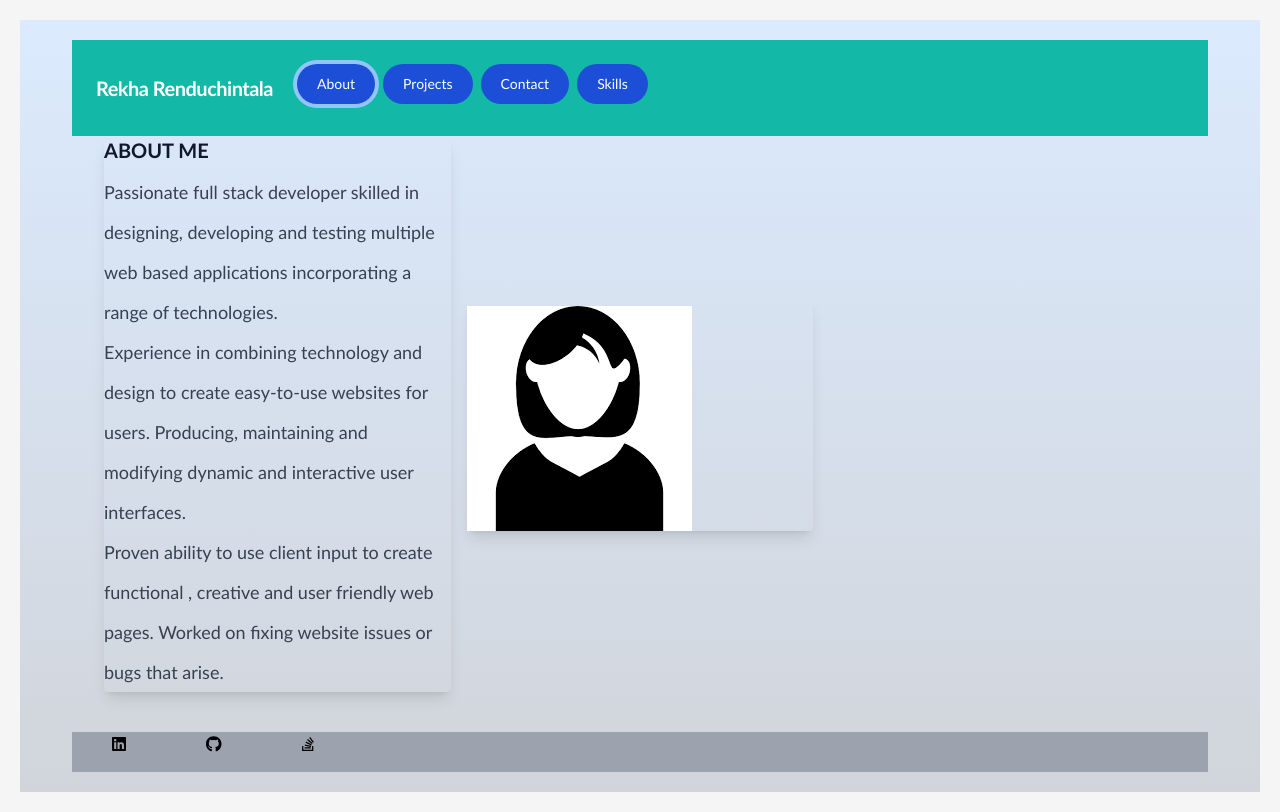
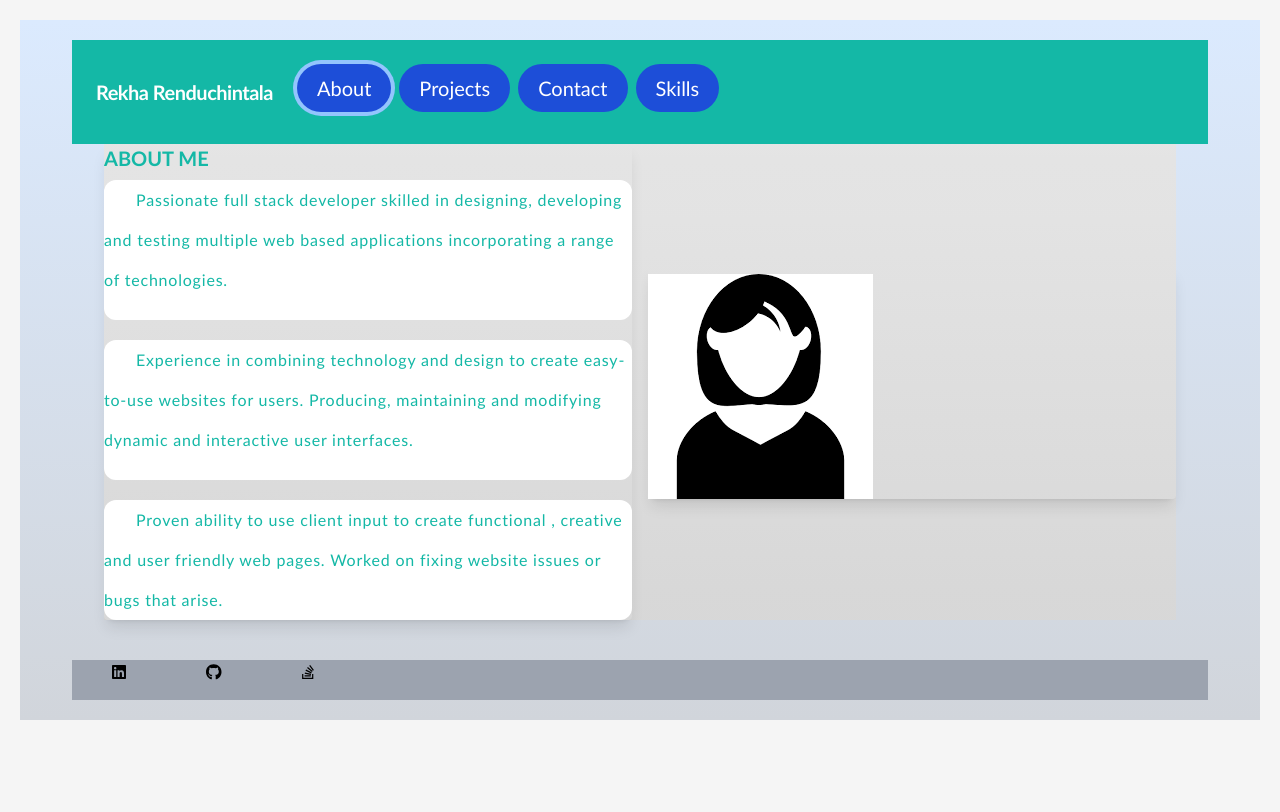
Before and after one commit to rekhawb/portfolio_r, a React (Create React App) app: page / in a window 1280 px wide. Built offline with nearby package versions, Linux system fonts and the light colour scheme.

Commit message:
styling changes

```diff
--- a/src/components/About.js
+++ b/src/components/About.js
@@ -8,23 +8,28 @@ function About(props){
 
     return (
 
-        <div className="container pb-10">
-        <div className="grid grid-cols-3 gap-4 flex items-center">
+        <div className="container pb-10 rounded-lg border-double">
+        <div className="grid grid-cols-2 gap-4 flex items-center backdrop-grayscale">
 
 
-    <div className="rounded  shadow-lg  ">
+    <div className="rounded  shadow-lg ">
 
-          <div className="text-gray-900 font-bold text-xl mb-2">ABOUT ME</div>
-          <p className="text-gray-700 text-base leading-10 text-lg"> Passionate full stack developer skilled in designing, developing and
+          <div className="text-gray-900 font-bold text-xl mb-2  text-teal-500 hover:text-blue-600 ">ABOUT ME</div>
+          <div className ="bg-white rounded-xl">
+          <p className="text-gray-700 text-base leading-10 text-2xl indent-8 tracking-wider text-teal-500 hover:text-blue-600  pb-5 mb-5"> Passionate full stack developer skilled in designing, developing and
         testing multiple web based applications incorporating a range of
         technologies. </p>
-        <p className="text-gray-700 text-base leading-10 text-lg">Experience in combining technology and design to create
+        </div>
+        <div className ="bg-white rounded-xl">
+        <p className="text-gray-700 text-base leading-10 text-2xl indent-8 tracking-wider text-teal-500 hover:text-blue-600 pb-5 mb-5"> Experience in combining technology and design to create
         easy-to-use websites for users. Producing, maintaining and modifying
         dynamic and interactive user interfaces. </p>
-        <p className="text-gray-700 text-base leading-10 text-lg">Proven ability to use client
+        </div>
+        <div className ="bg-white rounded-xl">
+        <p className="text-gray-700 text-base leading-10 text-2xl indent-8 tracking-wider text-teal-500 hover:text-blue-600"> Proven ability to use client
         input to create functional , creative and user friendly web pages.
         Worked on fixing website issues or bugs that arise.</p>
-
+        </div>
         </div>
 
 
--- a/src/components/Contact.js
+++ b/src/components/Contact.js
@@ -63,9 +63,14 @@ function Contact(props) {
 
   if (props.display === "Contact") {
     return (
-      <div className="w-full max-w-xs">
-        <form className="bg-white shadow-md rounded px-8 pt-6 pb-8 mb-4">
-          <div className="mb-4">
+      <div className="w-full max-w-xs backdrop-grayscale">
+      <div>
+      <p className="leading-10 text-lg indent-8 tracking-wider text-blue-500">Contact#: 404-XXX-XXXX</p>
+      <p className="leading-10 text-lg indent-8 tracking-wider text-blue-500">Email: dte.rekha@gmail.com</p>
+      </div>
+      <div className="w-full max-w-xs backdrop-grayscale">
+        <form className="bg-white shadow-md rounded px-8 pt-6 pb-8 mb-4 backdrop-grayscale">
+          <div className="mb-4 backdrop-grayscale">
             <label
               class="block text-gray-700 text-sm font-bold mb-2"
               for="name"
@@ -131,6 +136,7 @@ function Contact(props) {
           </div>
         </form>
       </div>
+      </div>
     );
   }
 }
--- a/src/components/Nav.js
+++ b/src/components/Nav.js
@@ -49,19 +49,19 @@ function Nav() {
 
       <div className="w-full block flex-grow lg:flex lg:items-center lg:w-auto">
         <div className="text-sm lg:flex-grow">
-          <button type="button" className="text-white bg-blue-700 hover:bg-blue-800 focus:outline-none focus:ring-4 focus:ring-blue-300 font-medium rounded-full text-sm px-5 py-2.5 text-center mr-2 mb-2 dark:bg-blue-600 dark:hover:bg-blue-700 dark:focus:ring-blue-800" id="About" onClick={handleClick}  autoFocus>
+          <button type="button" className="text-white bg-blue-700 hover:bg-blue-800 focus:outline-none focus:ring-4 focus:ring-blue-300 font-medium rounded-full text-xl px-5 py-2.5 text-center mr-2 mb-2 dark:bg-blue-600 dark:hover:bg-blue-700 dark:focus:ring-blue-800" id="About" onClick={handleClick}  autoFocus>
 
             About
           </button>
-          <button type="button" className="text-white bg-blue-700 hover:bg-blue-800 focus:outline-none focus:ring-4 focus:ring-blue-300 font-medium rounded-full text-sm px-5 py-2.5 text-center mr-2 mb-2 dark:bg-blue-600 dark:hover:bg-blue-700 dark:focus:ring-blue-800" id="Projects" onClick={handleClick}>
+          <button type="button" className="text-white bg-blue-700 hover:bg-blue-800 focus:outline-none focus:ring-4 focus:ring-blue-300 font-medium rounded-full text-xl px-5 py-2.5 text-center mr-2 mb-2 dark:bg-blue-600 dark:hover:bg-blue-700 dark:focus:ring-blue-800" id="Projects" onClick={handleClick}>
 
             Projects
           </button>
-          <button type="button"  className="text-white bg-blue-700 hover:bg-blue-800 focus:outline-none focus:ring-4 focus:ring-blue-300 font-medium rounded-full text-sm px-5 py-2.5 text-center mr-2 mb-2 dark:bg-blue-600 dark:hover:bg-blue-700 dark:focus:ring-blue-800" id="Contact" onClick={handleClick}>
+          <button type="button"  className="text-white bg-blue-700 hover:bg-blue-800 focus:outline-none focus:ring-4 focus:ring-blue-300 font-medium rounded-full text-xl px-5 py-2.5 text-center mr-2 mb-2 dark:bg-blue-600 dark:hover:bg-blue-700 dark:focus:ring-blue-800" id="Contact" onClick={handleClick}>
 
             Contact
           </button>
-          <button type="button" className="text-white bg-blue-700 hover:bg-blue-800 focus:outline-none focus:ring-4 focus:ring-blue-300 font-medium rounded-full text-sm px-5 py-2.5 text-center mr-2 mb-2 dark:bg-blue-600 dark:hover:bg-blue-700 dark:focus:ring-blue-800"  id="Skills" onClick={handleClick}>
+          <button type="button" className="text-white bg-blue-700 hover:bg-blue-800 focus:outline-none focus:ring-4 focus:ring-blue-300 font-medium rounded-full text-xl px-5 py-2.5 text-center mr-2 mb-2 dark:bg-blue-600 dark:hover:bg-blue-700 dark:focus:ring-blue-800"  id="Skills" onClick={handleClick}>
 
             Skills
           </button>
--- a/src/components/Projects.js
+++ b/src/components/Projects.js
@@ -7,7 +7,7 @@ import { faGithub} from '@fortawesome/free-brands-svg-icons';
 function Projects(props) {
   if (props.display === "Projects") {
     return (
-      <div className="grid grid-cols-3 gap-4 flex items-center pb-10">
+      <div className="grid grid-cols-3 gap-4 flex items-center pb-10 backdrop-grayscale">
 
         <div className="mb-4 mt-2 overflow-hidden  h-49 w-96">
           <img
--- a/src/components/Skills.js
+++ b/src/components/Skills.js
@@ -3,7 +3,7 @@ import React  from "react";
 function Skills(props) {
   if (props.display === "Skills") {
     return (
-      <div className="grid  pt-6 pl-6 pb-10 justify-content-center">
+      <div className="grid  pt-6 pl-6 pb-10 justify-content-center backdrop-grayscale">
         <div className="grid grid-cols-2 place-content-center  w-screen">
           <div className="rounded overflow-hidden shadow-lg w-1/2">
             <div className="text-blue-900 font-bold text-xl mb-2">
@@ -16,45 +16,47 @@ function Skills(props) {
             </div>
 
             <div>
-            <p>Proficiencies:</p>
-            <p> Front End Technologies</p>
+            <p className="leading-10 text-lg indent-8 tracking-wider text-blue-500">Proficiencies:</p>
+            <p className="leading-10 text-lg indent-8 tracking-wider text-blue-500">Front End Technologies</p>
             <ul className="list-disc" >
 
-<li className="list-disc mr-5 ml-5 pr-5 pl-5 leading-10 text-lg">
+<li className="list-disc mr-5 ml-5 pr-5 pl-5 leading-10 text-lg indent-8 tracking-wider text-teal-500 hover:text-blue-600">
 HTML
 </li>
-<li className="list-disc mr-5 ml-5 pr-5 pl-5 leading-10 text-lg">
+<li className="list-disc mr-5 ml-5 pr-5 pl-5 leading-10 text-lg indent-8 tracking-wider text-teal-500 hover:text-blue-600">
 CSS
 </li>
-<li className="list-disc mr-5 ml-5 pr-5 pl-5 leading-10 text-lg">
+<li className="list-disc mr-5 ml-5 pr-5 pl-5 leading-10 text-lg indent-8 tracking-wider text-teal-500 hover:text-blue-600">
+
 JAVASCRIPT
 </li>
-<li className="list-disc mr-5 ml-5 pr-5 pl-5 leading-10 text-lg">
+<li className="list-disc mr-5 ml-5 pr-5 pl-5 leading-10 text-lg indent-8 tracking-wider text-teal-500 hover:text-blue-600">
+
 REACT
 </li>
-<li className="list-disc mr-5 ml-5 pr-5 pl-5 leading-10 text-lg">
+<li className="list-disc mr-5 ml-5 pr-5 pl-5 leading-10 text-lg indent-8 tracking-wider text-teal-500 hover:text-blue-600">
 GRAPHQL
 </li>
 </ul>
 </div>
 
 <div>
-<p> Back End Technologies</p>
+<p className="leading-10 text-lg indent-8 tracking-wider text-blue-500"> Back End Technologies</p>
             <ul className="list-disc" >
 
-<li className="list-disc mr-5 ml-5 pr-5 pl-5 leading-10 text-lg">
+            <li className="list-disc mr-5 ml-5 pr-5 pl-5 leading-10 text-lg indent-8 tracking-wider text-teal-500 hover:text-blue-600">
 NODE
 </li>
-<li className="list-disc mr-5 ml-5 pr-5 pl-5 leading-10 text-lg">
+<li className="list-disc mr-5 ml-5 pr-5 pl-5 leading-10 text-lg indent-8 tracking-wider text-teal-500 hover:text-blue-600">
 EXPRESS
 </li>
-<li className="list-disc mr-5 ml-5 pr-5 pl-5 leading-10 text-lg">
+<li className="list-disc mr-5 ml-5 pr-5 pl-5 leading-10 text-lg indent-8 tracking-wider text-teal-500 hover:text-blue-600">
 SEQUELIZE
 </li>
-<li className="list-disc mr-5 ml-5 pr-5 pl-5 leading-10 text-lg">
+<li className="list-disc mr-5 ml-5 pr-5 pl-5 leading-10 text-lg indent-8 tracking-wider text-teal-500 hover:text-blue-600">
 SQL
 </li>
-<li className="list-disc mr-5 ml-5 pr-5 pl-5 leading-10 text-lg">
+<li className="list-disc mr-5 ml-5 pr-5 pl-5 leading-10 text-lg indent-8 tracking-wider text-teal-500 hover:text-blue-600">
 MONGODB
 </li>
 
```
